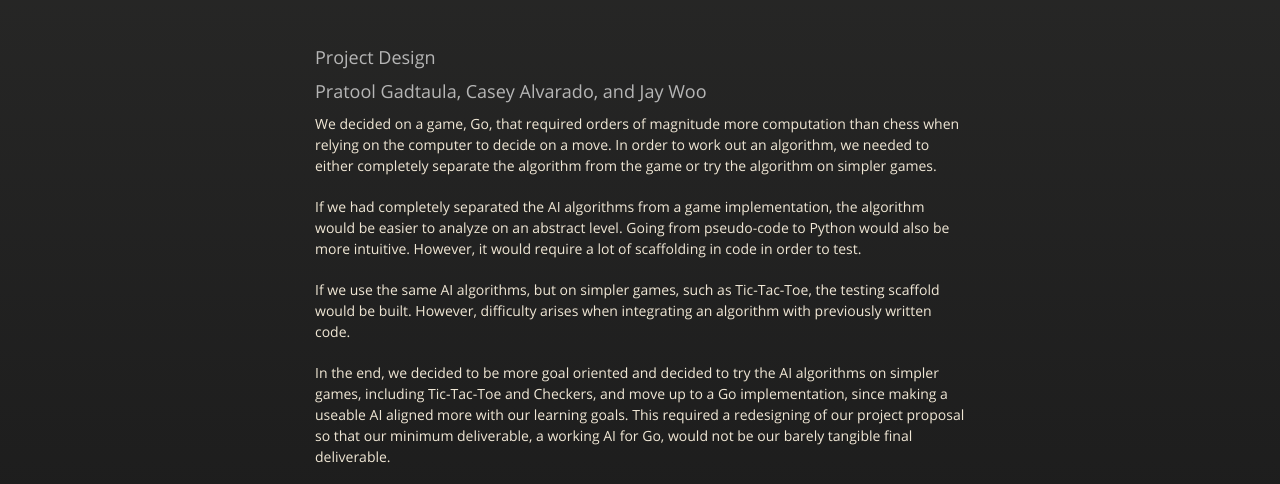
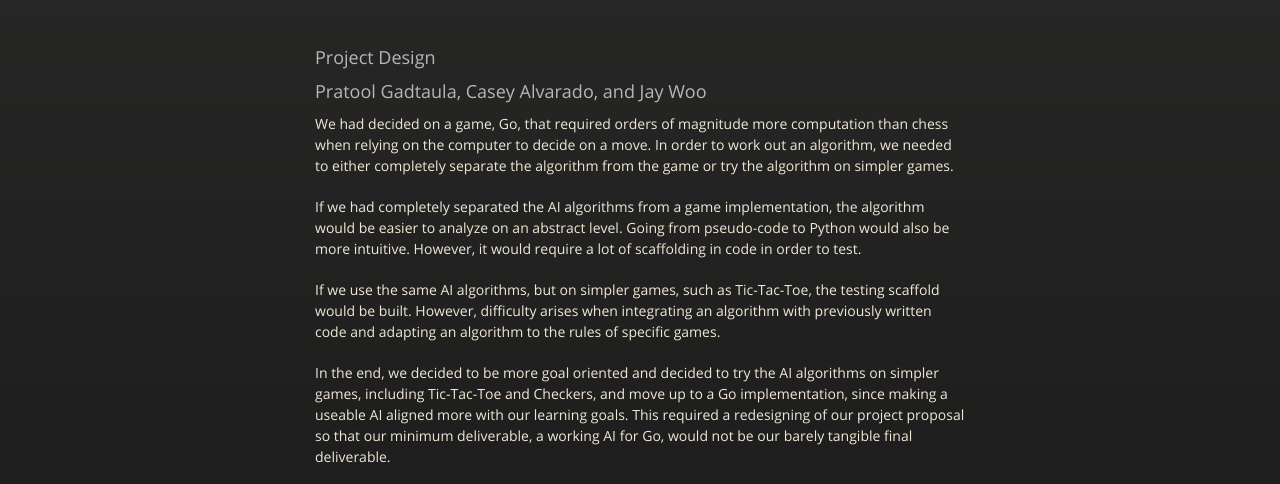
Before and after one commit to CaseyAlvarado/Zen-Master-Go, a plain HTML site: page design.html in a window 1280 px wide. Shown: the part 226-710 px from the top of the page. Drawn offline with nearby package versions, Linux system fonts and the light colour scheme.

Commit message:
Updated design proposal

```diff
--- a/design.html
+++ b/design.html
@@ -37,10 +37,11 @@
 
 <h3>Project Design</h3>
 <h3>Pratool Gadtaula, Casey Alvarado, and Jay Woo</h3>
-<p>We decided on a game, Go, that required orders of magnitude more computation than chess when relying on the computer to decide on a move. In order to work out an algorithm, we needed to either completely separate the algorithm from the game or try the algorithm on simpler games.</p>
+<p>We had decided on a game, Go, that required orders of magnitude more computation than chess when relying on the computer to decide on a move. In order to work out an algorithm, we needed to either completely separate the algorithm from the game or try the algorithm on simpler games.</p>
 <p>If we had completely separated the AI algorithms from a game implementation, the algorithm would be easier to analyze on an abstract level. Going from pseudo-code to Python would also be more intuitive. However, it would require a lot of scaffolding in code in order to test.</p>
-<p>If we use the same AI algorithms, but on simpler games, such as Tic-Tac-Toe, the testing scaffold would be built. However, difficulty arises when integrating an algorithm with previously written code.</p>
+<p>If we use the same AI algorithms, but on simpler games, such as Tic-Tac-Toe, the testing scaffold would be built. However, difficulty arises when integrating an algorithm with previously written code and adapting an algorithm to the rules of specific games.</p>
 <p>In the end, we decided to be more goal oriented and decided to try the AI algorithms on simpler games, including Tic-Tac-Toe and Checkers, and move up to a Go implementation, since making a useable AI aligned more with our learning goals. This required a redesigning of our project proposal so that our minimum deliverable, a working AI for Go, would not be our barely tangible final deliverable.</p>
+<p>We decided to split the work amongst ourselves. Each team member researched AI algorithms that interested us in an effort to learn about and implement the algorithm. Amongst all three of us, we are exploring and applying Markov Chains, Monte Carlo Tree Searches, Rapid Action Value Estimator (RAVE), David Rutland Methods, Neural Networks, and Genetic Algorithms. Once we have working implementations of each algorithm on different games, we will teach each other our algorithms and perhaps play our AIs against each other.</p>
 </section>
 
     </div>
```
